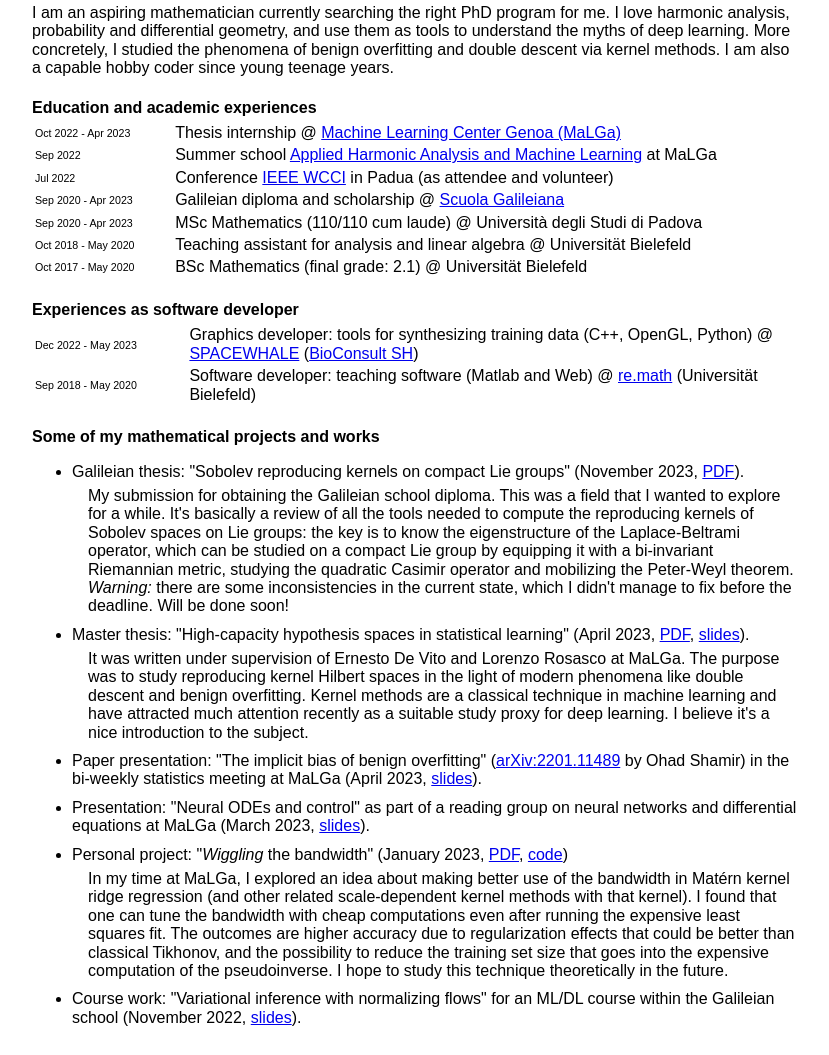
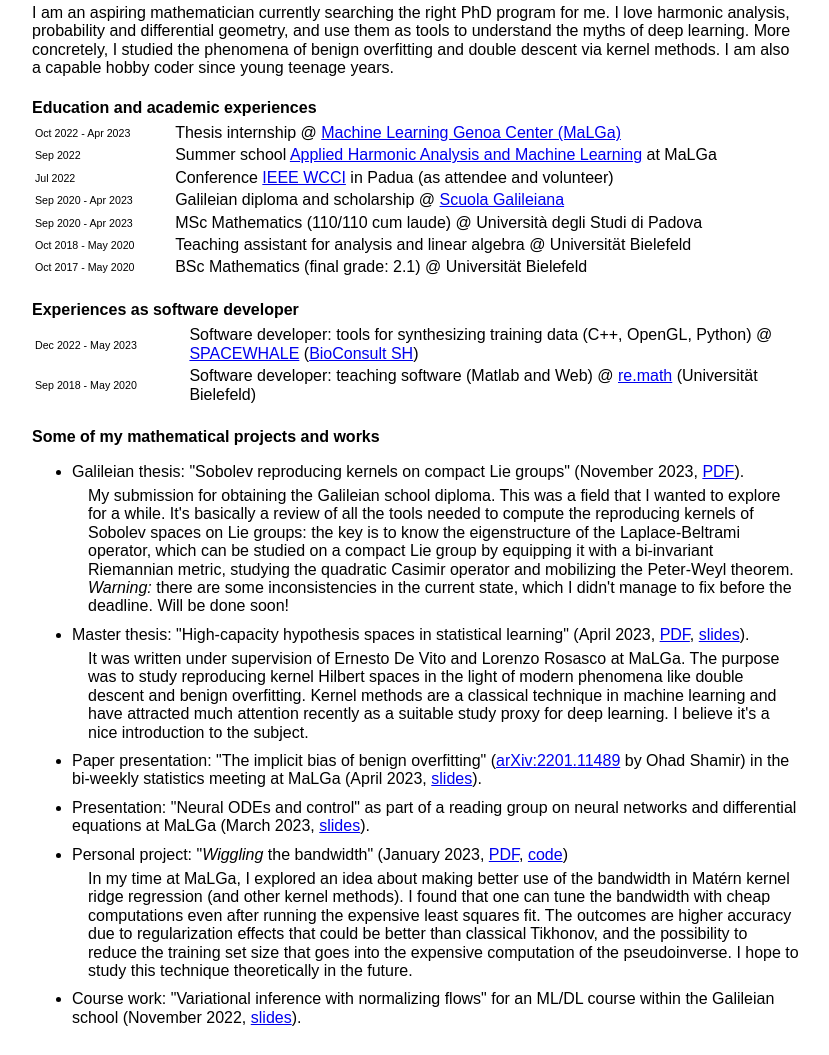
Before and after one commit to lucw0/lucw0.github.io, a plain HTML site: page index.html in a window 1280 px wide. Shown: the part 120-1175 px from the top of the page, without its empty margins (224-1053 px from the left). Drawn offline with Linux system fonts and the light colour scheme.

Commit message:
small fixes

```diff
--- a/index.html
+++ b/index.html
@@ -37,7 +37,7 @@ Study hard what interests you the most in the most undisciplined, irreverent and
   <tr>
     <td>Oct 2022 - Apr 2023</td>
     <td>Thesis internship
-      @ <a href="https://malga.unige.it/">Machine Learning Center Genoa (MaLGa)</a></td>
+      @ <a href="https://malga.unige.it/">Machine Learning Genoa Center (MaLGa)</a></td>
   </tr>
   <tr>
     <td>Sep 2022</td>
@@ -75,7 +75,7 @@ Study hard what interests you the most in the most undisciplined, irreverent and
 <table>
   <tr>
     <td>Dec 2022 - May 2023</td>
-    <td>Graphics developer: tools for synthesizing training data (C++, OpenGL, Python)
+    <td>Software developer: tools for synthesizing training data (C++, OpenGL, Python)
       @ <a href="https://www.bioconsult-sh.de/en/services/spacewhale">SPACEWHALE</a> (<a href="https://www.bioconsult-sh.de/">BioConsult SH</a>)</td>
   </tr>
   <tr>
@@ -136,7 +136,7 @@ Study hard what interests you the most in the most undisciplined, irreverent and
         <a href="https://github.com/lucw0/wiggle-bandwidth">code</a>)
     <p>
       In my time at MaLGa, I explored an idea about making better use of the bandwidth
-      in Matérn kernel ridge regression (and other related scale-dependent kernel methods with that kernel).
+      in Matérn kernel ridge regression (and other kernel methods).
       I found that one can tune the bandwidth with
       cheap computations even after running the expensive
       least squares fit.
```
